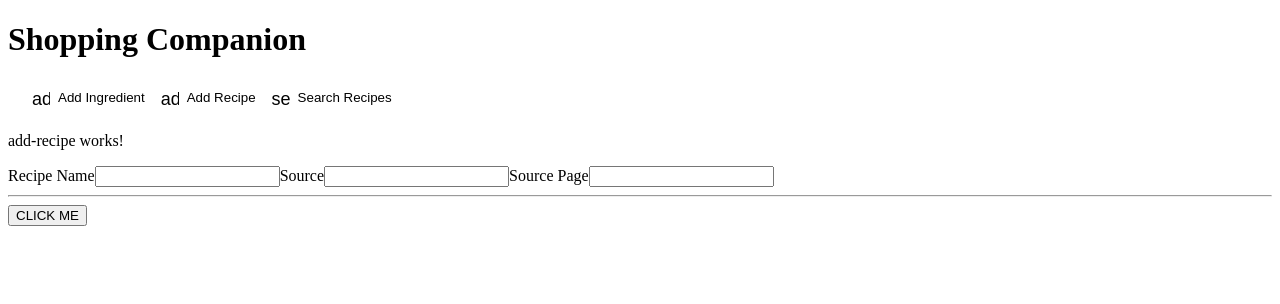
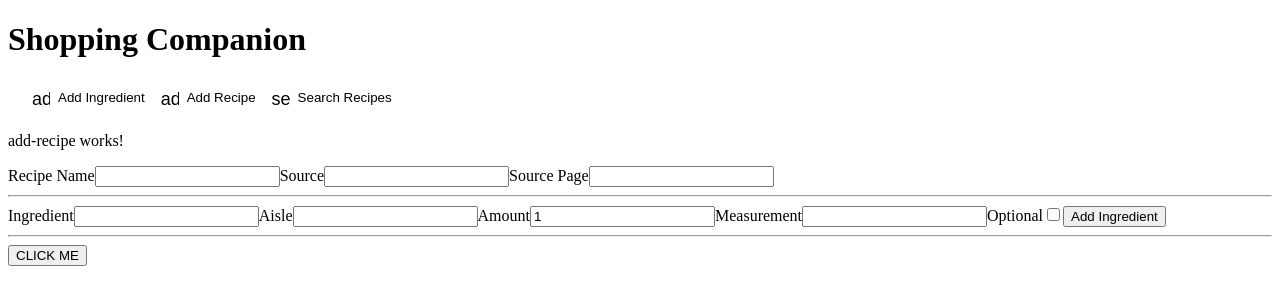
Before and after one commit to warren-stowe/shopping-companion-angular, an Angular app: page /recipes in a window 1280 px wide. Shown: the top 304 px of the page. Built offline with nearby package versions, Linux system fonts and the light colour scheme.

Commit message:
added ingredients and quantities, add recipe request call works, displaying ingredients in recipe

```diff
--- a/src/app/add-recipe/add-recipe.component.html
+++ b/src/app/add-recipe/add-recipe.component.html
@@ -11,6 +11,36 @@
     <input type="text" id="sourcePage" formControlName="sourcePage" />
 
     <hr />
+
+
 </form>
 
+
+<form [formGroup]="ingredientForm" (ngSubmit)="addIngredient()">
+    <label for="ingredientName">Ingredient</label>
+    <input type="text" id="ingredientName" formControlName="ingredientName"/>
+
+    <label for="aisle">Aisle</label>
+    <input type="text" id="aisle" formControlName="aisle"/>
+
+    <label for="amount">Amount</label>
+    <input type="number" id="amount" formControlName="amount" />
+
+    <label for="measurement">Measurement</label>
+    <input type="text" id="measurement" formControlName="measurement" />
+
+    <label for="optional">Optional</label>
+    <input type="checkbox" id="optional" formControlName="optional" />
+
+    <button>Add Ingredient</button>
+</form>
+
+<hr>
+
+<div *ngIf="display.length > 0">
+    <h2>Current Ingredients</h2>
+    <p *ngFor="let ingredient of display">{{ingredient}}</p>
+</div>
+
+
 <button (click)="onSubmit()">CLICK ME</button>
--- a/src/app/add-recipe/add-recipe.component.ts
+++ b/src/app/add-recipe/add-recipe.component.ts
@@ -2,7 +2,7 @@ import { Component } from '@angular/core';
 import { Validators } from '@angular/forms';
 import { Observable } from 'rxjs';
 import { RecipeService } from '../services/recipe.service';
-import { FormControl, FormGroup, FormsModule } from '@angular/forms';
+import { FormControl, FormGroup, FormArray, FormsModule } from '@angular/forms';
 
 @Component({
   selector: 'app-add-recipe',
@@ -12,6 +12,9 @@ import { FormControl, FormGroup, FormsModule } from '@angular/forms';
 export class AddRecipeComponent {
 
   recipeForm: FormGroup;
+  ingredientForm: FormGroup;
+  ingredients: Array<object> = [];
+  display: Array<string> = [];
 
   constructor(private recipeService: RecipeService) {
     this.recipeForm = new FormGroup({
@@ -19,6 +22,15 @@ export class AddRecipeComponent {
       source: new FormControl('', Validators.required),
       sourcePage: new FormControl('', Validators.required)
     })
+
+    this.ingredientForm = new FormGroup({
+      ingredientName: new FormControl('', Validators.required),
+      aisle: new FormControl('', Validators.required),
+      amount: new FormControl(1, Validators.required),
+      measurement: new FormControl('', Validators.required),
+      optional: new FormControl(false, Validators.required)
+    })
+
    }
 
 
@@ -30,77 +42,42 @@ export class AddRecipeComponent {
         source: this.recipeForm.get('source')?.value,
         sourcePage: this.recipeForm.get('sourcePage')?.value
       },
-      ingredientQuantities: [
-
-          {
-              ingredient: {
-                  id: 3,
-                  ingredient: "ketchup",
-                  aisle: "condiments"
-              },
-              quantity: {
-                  amount: 1,
-                  measurement: "units",
-                  optional: false
-              }
-          }          ,
-          {
-              ingredient: {
-                  id: 4
-              },
-              quantity: {
-                  amount: 1,
-                  measurement: "units",
-                  optional: false
-              }
-          },
-          {
-              ingredient: {
-                  id: 5
-              },
-              quantity: {
-                  amount: 1,
-                  measurement: "units",
-                  optional: true
-              }
-          },{
-              ingredient: {
-                  id: 7
-              },
-              quantity: {
-                  amount: 8,
-                  measurement: "units",
-                  optional: false
-              }
-          },
-          {
-              ingredient: {
-                  id: 8
-              },
-              quantity: {
-                  amount: 8,
-                  measurement: "units",
-                  optional: false
-              }
-          },
-          {
-            ingredient: {
-              id: 0,
-              ingredientName: "Pineapple",
-              aisle: "Produce"
-            },
-            quantity: {
-              amount: 1,
-              measurement: "units",
-              optional: true
-            }
-          }
-      ]
+      ingredientQuantities: this.ingredients
     }
 
-    // let addRecipeRequest = JSON.stringify(request);
     let response = this.recipeService.addRecipe(request).subscribe();
+    let stringy = JSON.stringify(request);
     console.log("In component: ");
+    console.log(stringy);
     console.log(response);
   }
+
+  addIngredient() {
+    let quantity = {
+      amount: this.ingredientForm.get('amount')?.value,
+      measurement: this.ingredientForm.get('measurement')?.value,
+      optional: this.ingredientForm.get('optional')?.value
+    }
+
+    let ingredient = {
+      id: 0,
+      ingredientName: this.ingredientForm.get('ingredientName')?.value,
+      aisle: this.ingredientForm.get('aisle')?.value,
+    }
+
+    let ingredientQuantity = {
+      ingredient: ingredient,
+      quantity: quantity
+    }
+
+    this.ingredients.push(ingredientQuantity);
+    this.display.push(ingredient.ingredientName);
+    console.log(this.ingredients);
+
+    this.clearIngredient();
+  }
+
+  clearIngredient() {
+    this.ingredientForm.reset();
+  }
 }
```
